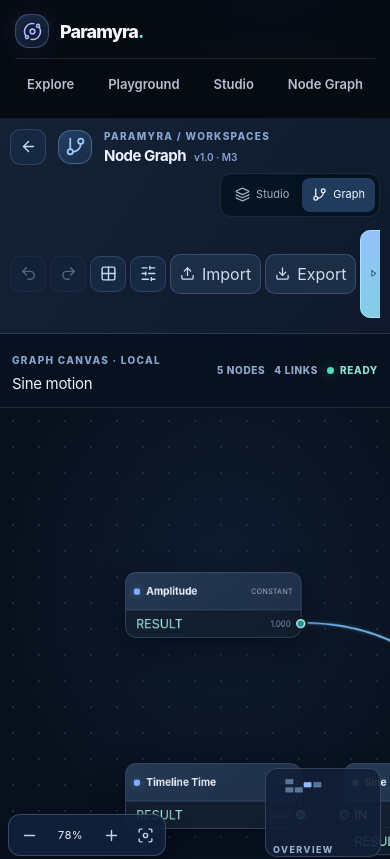
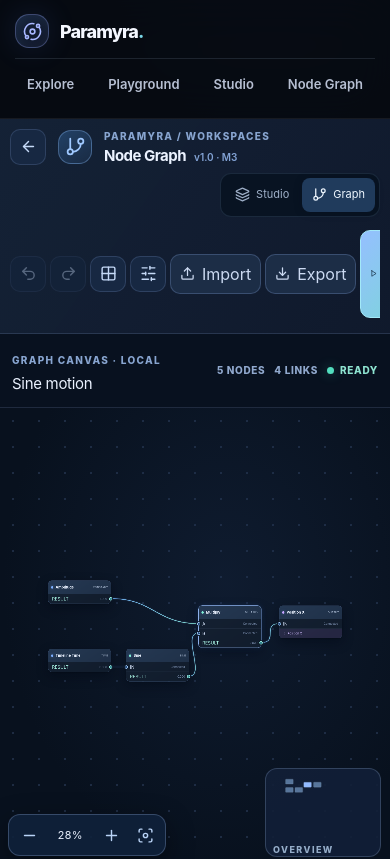
Before and after one commit to GendByteMaster/Paramyra, a Next.js app: page /studio/graph in a window 390 px wide. Shown: the top 859 px of the page. Built offline with nearby package versions, Linux system fonts and the light colour scheme.

Commit message:
fix(graph): fit complete graph on first open at desktop and mobile sizes

```diff
--- a/src/components/node-graph-workspace.tsx
+++ b/src/components/node-graph-workspace.tsx
@@ -63,6 +63,16 @@
   if (!port) return { x: node.x + WIDTH, y: node.y + 65 + inputPorts(node.kind).length * 34 };
   return { x: node.x, y: node.y + 65 + inputPorts(node.kind).indexOf(port) * 34 };
 }
+function fittedViewport(nodes: readonly GraphNode[], width: number, height: number) {
+  const minX=Math.min(...nodes.map(node=>node.x));
+  const minY=Math.min(...nodes.map(node=>node.y));
+  const maxX=Math.max(...nodes.map(node=>node.x+WIDTH));
+  const maxY=Math.max(...nodes.map(node=>node.y+170));
+  const margin=48;
+  const zoom=clamp(Math.min((width-margin*2)/(maxX-minX),(height-margin*2)/(maxY-minY)),.25,1.35);
+  return {zoom,x:Math.round((width-(maxX-minX)*zoom)/2-minX*zoom),
+    y:Math.round((height-(maxY-minY)*zoom)/2-minY*zoom)};
+}
 function curve(from: {x:number;y:number}, to:{x:number;y:number}) {
   const pull = Math.max(62, Math.abs(to.x - from.x) * 0.48);
   return "M" + from.x + " " + from.y + " C" + (from.x + pull) + " " + from.y +
@@ -94,6 +104,7 @@
   const drag = useRef<Drag|null>(null);
   const pan = useRef<Pan|null>(null);
   const canvas = useRef<HTMLDivElement|null>(null);
+  const firstGraphNodes = useRef(graph.nodes);
   const importRef = useRef<HTMLInputElement|null>(null);
   const selected = graph.nodes.find(node => node.id === selectedId) ?? null;
   const effectiveLayer = documentModel.layers.some(layer => layer.id === layerId) ? layerId : documentModel.layers[0].id;
@@ -106,6 +117,20 @@
     try { localStorage.setItem(GRAPH_KEY, JSON.stringify(graph)); }
     catch { /* user can still download JSON */ }
   }, [graph]);
+  useEffect(() => {
+    const element=canvas.current;
+    if (!element || typeof ResizeObserver==="undefined") return;
+    let firstLayout=true;
+    const observer=new ResizeObserver(()=>{
+      if (!firstLayout)return;
+      const rect=element.getBoundingClientRect();
+      if (rect.width<100 || rect.height<100)return;
+      firstLayout=false;
+      setViewport(fittedViewport(firstGraphNodes.current,rect.width,rect.height));
+    });
+    observer.observe(element);
+    return ()=>observer.disconnect();
+  },[]);
   useEffect(() => {
     const listener = (event: StorageEvent) => {
       if (event.key === DOC_KEY) setDocumentModel(readDocument());
@@ -189,13 +214,7 @@
   const fit=()=>{
     const rect=canvas.current?.getBoundingClientRect();
     if (!rect?.width || !rect.height) return;
-    const minX=Math.min(...graph.nodes.map(node=>node.x));
-    const minY=Math.min(...graph.nodes.map(node=>node.y));
-    const maxX=Math.max(...graph.nodes.map(node=>node.x+WIDTH));
-    const maxY=Math.max(...graph.nodes.map(node=>node.y+170));
-    const zoom=clamp(Math.min((rect.width-90)/(maxX-minX),(rect.height-90)/(maxY-minY)),0.35,1.35);
-    setViewport({zoom,x:Math.round((rect.width-(maxX-minX)*zoom)/2-minX*zoom),
-      y:Math.round((rect.height-(maxY-minY)*zoom)/2-minY*zoom)});
+    setViewport(fittedViewport(graph.nodes,rect.width,rect.height));
   };
   const apply=()=>{
     // Re-read the authoritative Studio document immediately before the write.
@@ -322,9 +341,9 @@
           </div>
           {activeSource&&<div className="pm-ng-connect-hint" role="status"><Link2 size={15}/> Choose an input port <button type="button" onClick={()=>setActiveSource(null)} aria-label="Cancel connection"><X size={15}/></button></div>}
           <div className="pm-ng-canvas-controls">
-            <button type="button" aria-label="Zoom graph out" title="Zoom out" onClick={()=>setViewport(v=>({...v,zoom:clamp(Number((v.zoom-.15).toFixed(2)),.35,2)}))}><Minus size={17}/></button>
+            <button type="button" aria-label="Zoom graph out" title="Zoom out" onClick={()=>setViewport(v=>({...v,zoom:clamp(Number((v.zoom-.15).toFixed(2)),.25,2)}))}><Minus size={17}/></button>
             <output aria-label="Graph zoom">{Math.round(viewport.zoom*100)}%</output>
-            <button type="button" aria-label="Zoom graph in" title="Zoom in" onClick={()=>setViewport(v=>({...v,zoom:clamp(Number((v.zoom+.15).toFixed(2)),.35,2)}))}><Plus size={17}/></button>
+            <button type="button" aria-label="Zoom graph in" title="Zoom in" onClick={()=>setViewport(v=>({...v,zoom:clamp(Number((v.zoom+.15).toFixed(2)),.25,2)}))}><Plus size={17}/></button>
             <button type="button" aria-label="Fit graph" title="Fit to graph" onClick={fit}><Focus size={17}/></button>
           </div>
           <div className="pm-ng-minimap" aria-label="Node minimap"><svg viewBox="0 0 2400 1750" role="img" aria-label="Graph node positions">
```
